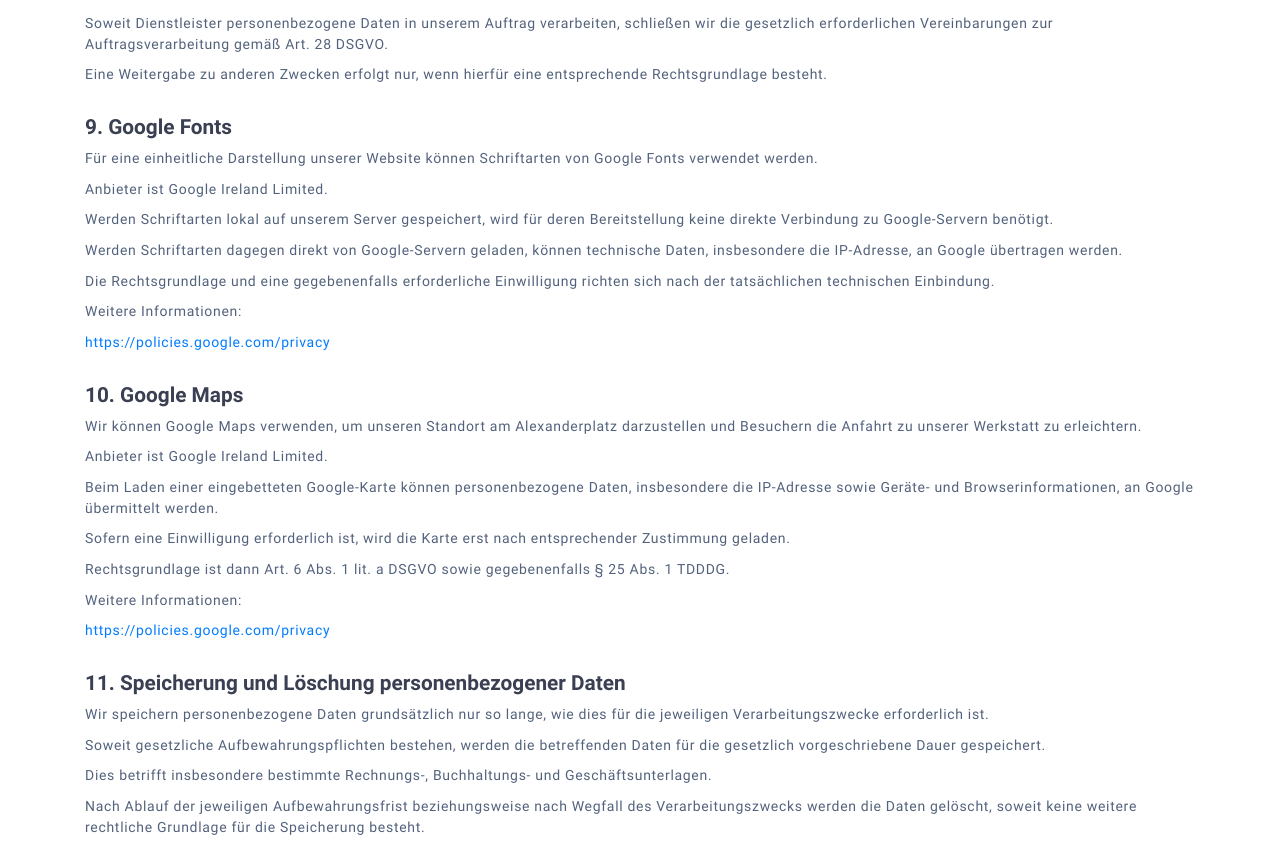
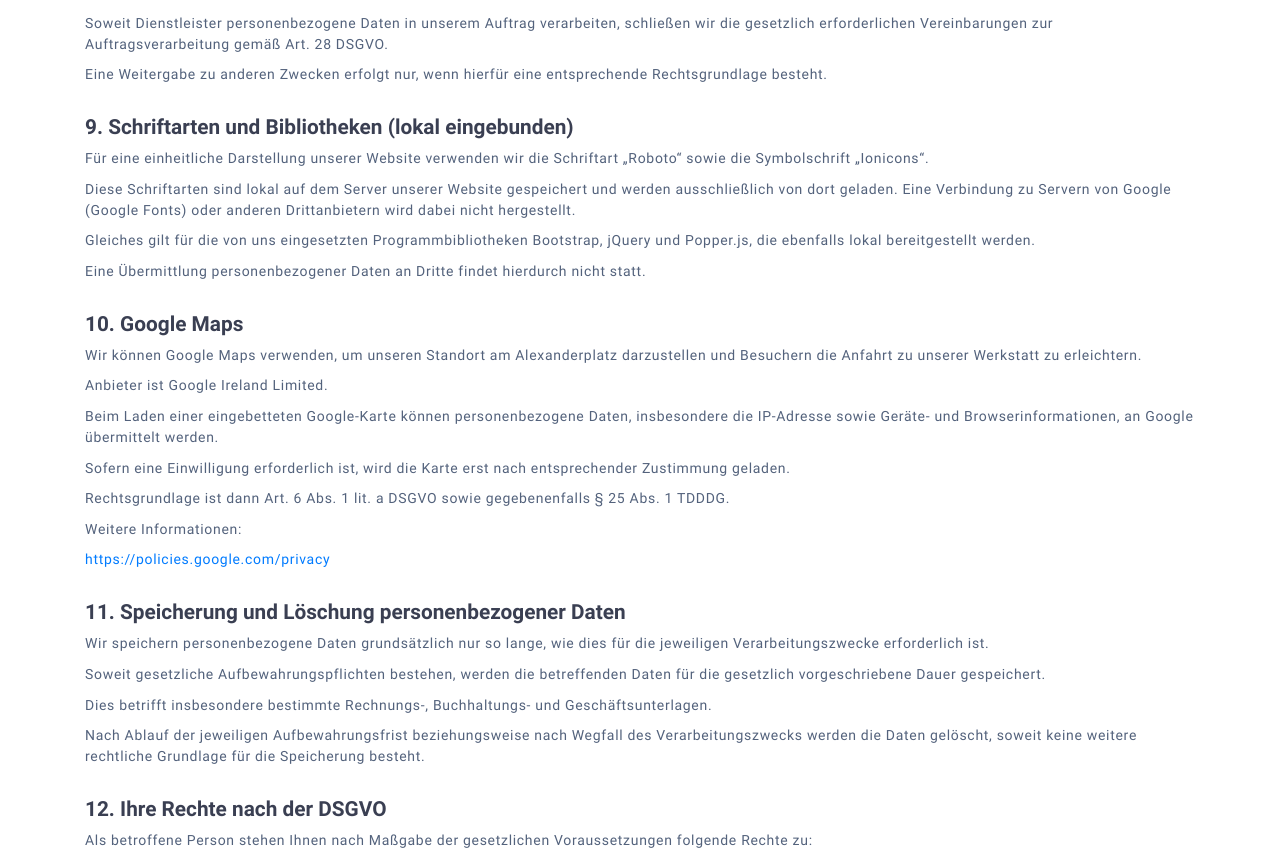
Before and after one commit to alperozturk/handyreparatur, a plain HTML site: page datenschutz.html in a window 1280 px wide. Shown: the part 3627-4485 px from the top of the page. Drawn offline with Linux system fonts and the light colour scheme.

Commit message:
docs: Datenschutz - describe locally hosted fonts and libraries instead of Google Fonts
Co-Authored-By: Claude Opus 5.5 <noreply@anthropic.com>

```diff
--- a/datenschutz.html
+++ b/datenschutz.html
@@ -163,14 +163,11 @@
       </ul>
       <p>Soweit Dienstleister personenbezogene Daten in unserem Auftrag verarbeiten, schließen wir die gesetzlich erforderlichen Vereinbarungen zur Auftragsverarbeitung gemäß Art. 28 DSGVO.</p>
       <p>Eine Weitergabe zu anderen Zwecken erfolgt nur, wenn hierfür eine entsprechende Rechtsgrundlage besteht.</p>
-      <h2>9. Google Fonts</h2>
-      <p>Für eine einheitliche Darstellung unserer Website können Schriftarten von Google Fonts verwendet werden.</p>
-      <p>Anbieter ist Google Ireland Limited.</p>
-      <p>Werden Schriftarten lokal auf unserem Server gespeichert, wird für deren Bereitstellung keine direkte Verbindung zu Google-Servern benötigt.</p>
-      <p>Werden Schriftarten dagegen direkt von Google-Servern geladen, können technische Daten, insbesondere die IP-Adresse, an Google übertragen werden.</p>
-      <p>Die Rechtsgrundlage und eine gegebenenfalls erforderliche Einwilligung richten sich nach der tatsächlichen technischen Einbindung.</p>
-      <p>Weitere Informationen:</p>
-      <p><a href="https://policies.google.com/privacy" rel="noopener" target="_blank">https://policies.google.com/privacy</a></p>
+      <h2>9. Schriftarten und Bibliotheken (lokal eingebunden)</h2>
+      <p>Für eine einheitliche Darstellung unserer Website verwenden wir die Schriftart „Roboto“ sowie die Symbolschrift „Ionicons“.</p>
+      <p>Diese Schriftarten sind lokal auf dem Server unserer Website gespeichert und werden ausschließlich von dort geladen. Eine Verbindung zu Servern von Google (Google Fonts) oder anderen Drittanbietern wird dabei nicht hergestellt.</p>
+      <p>Gleiches gilt für die von uns eingesetzten Programmbibliotheken Bootstrap, jQuery und Popper.js, die ebenfalls lokal bereitgestellt werden.</p>
+      <p>Eine Übermittlung personenbezogener Daten an Dritte findet hierdurch nicht statt.</p>
       <h2>10. Google Maps</h2>
       <p>Wir können Google Maps verwenden, um unseren Standort am Alexanderplatz darzustellen und Besuchern die Anfahrt zu unserer Werkstatt zu erleichtern.</p>
       <p>Anbieter ist Google Ireland Limited.</p>
```
